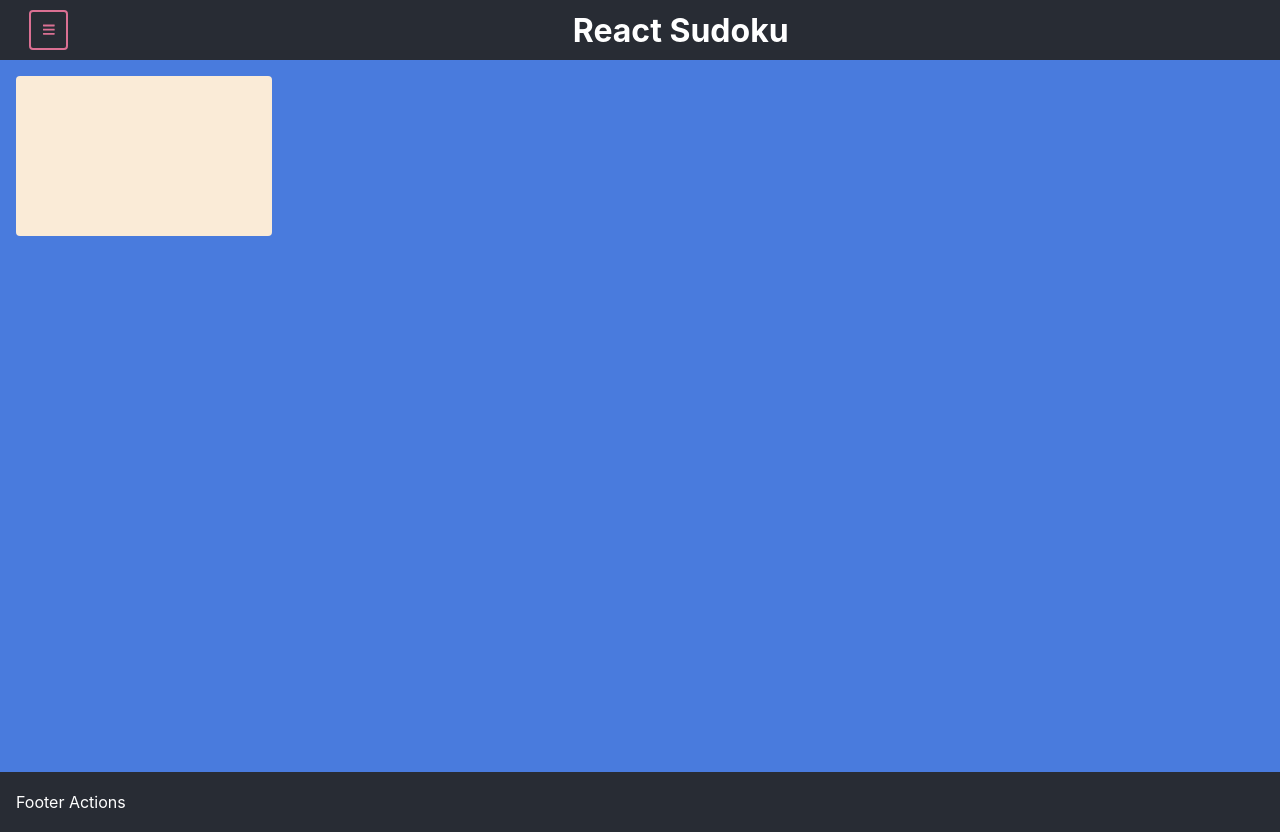
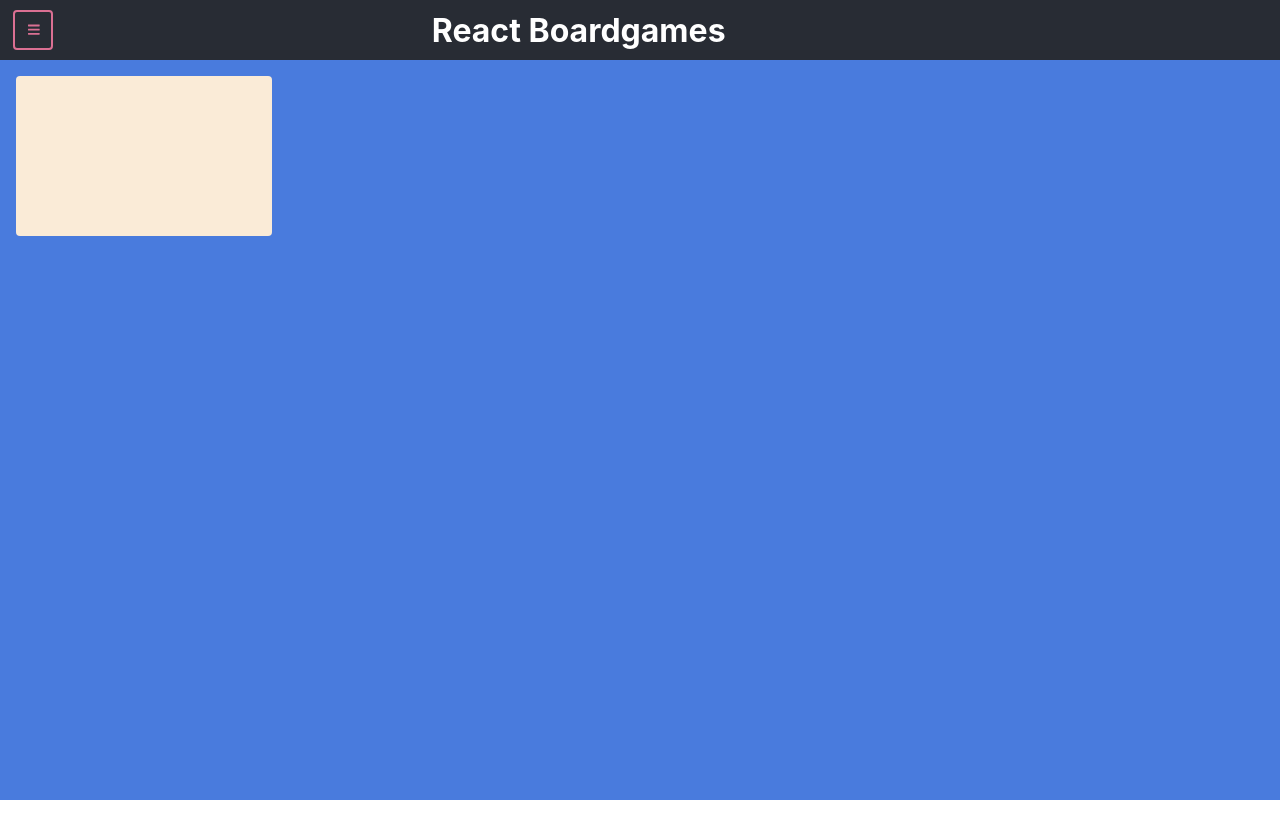
Before and after one commit to barucAlmaguer/react-sudoku, a React (Create React App) app: page / in a window 1280 px wide. After the commit the page ends 800 px from the top, so only its background shows below. Built offline with nearby package versions, Linux system fonts and the light colour scheme.

Commit message:
Fix style bugs

```diff
--- a/src/App.css
+++ b/src/App.css
@@ -1,9 +1,10 @@
 .App {
   display: grid;
-  grid-template-columns: auto 1fr;
-  grid-template-areas: "sidebar main";
+  background-color: #497bdd;
   color: white;
-  /* flex-direction: column; */
+  width: 100vw;
+  height: 100vh;
+  overflow: hidden;
 }
 
 .sidebar-options {
@@ -12,14 +13,9 @@
   width: 100%;
 }
 
-.App-main {
-  width: 100vw;
-}
-
 .App-header {
   background-color: #282c34;
   height: 60px;
-  padding-left: 1rem;
   display: flex;
   flex-direction: row;
   align-items: center;
@@ -29,24 +25,20 @@
   font-size: 32px;
   margin-top: 0px;
   margin-bottom: 0px;
-  width: 100%;
   text-align: center;
+  width: 80vw;
+}
+
+.App-main {
+  grid-template-columns: auto 1fr;
+  grid-template-areas: "sidebar content";
+  height: calc(100vh - 60px);
 }
 
 .App-content {
-  background-color: #497bdd;
   padding: 1rem;
-  height: calc(100vh - 60px - 60px);
-}
-
-.App-footer {
-  background-color: #282c34;
-  height: 60px;
-  padding-left: 1rem;
-  display: flex;
-  flex-direction: row;
-  align-items: center;
-  justify-content: flex-start;
+  height: 100%;
+  /* height: calc(100vh - 60px); */
 }
 
 .rotating-div {
--- a/src/App.jsx
+++ b/src/App.jsx
@@ -9,30 +9,26 @@ import {
 } from './components'
 
 function App() {
-  const [menuHidden, setMenuHidden] = useState(true)
+  const [displayMenu, setDisplayMenu] = useState(false)
   const opacityProps = useSpring({ opacity: 1, from: { opacity: 0 } })
   return (
     <div className="App">
-      <Sidebar hidden={menuHidden}>
+      <div className='App-header'>
+        <MenuButton onClick={() => { setDisplayMenu(!displayMenu) }} />
+        <h1>React Boardgames</h1>
+      </div>
+      <div className='App-main'>
+        <Sidebar show={displayMenu}>
           <h1>Menu</h1>
           <div className="sidebar-options">
-          <Button onClick={() => {setMenuHidden(true)}} >BACK</Button>
             <Spacer size="small" />
             <Button primary>Saved games</Button>
             <Spacer size="small" />
             <Button primary>Options</Button>
           </div>
         </Sidebar>
-      <div className="App-main">
-        <div className='App-header'>
-          <MenuButton onClick={() => { setMenuHidden(false) }} />
-          <h1>React Sudoku</h1>
-        </div>
-        <div className='App-content'>
+        <div className="App-content">
           <animated.div className='rotating-div' style={opacityProps} />
-        </div>
-        <div className='App-footer'>
-          Footer Actions
         </div>
       </div>
     </div>
--- a/src/components/Sidebar/Sidebar.jsx
+++ b/src/components/Sidebar/Sidebar.jsx
@@ -7,11 +7,16 @@ const Sidebar = styled(animated.div)`
   background-color: #282c34;
   position: absolute;
   border-right: 4px solid orange;
-  height: 100%;
+  border-bottom: 4px solid orange;
+  /* height: 100%; */
   z-index: 1;
-  transform: translateX(calc(-${ (props) => {
-    return props.hidden ? '100% + 4px' : '0%'
-  } }));
+  transition: all 0.2s ease-in-out;
+  transform: translateX(calc(-${ (props) => (props.show ? '0%' : '100%') }));
+  h1 {
+    margin: 0px;
+    text-align: center;
+    border-bottom: solid 1px orange;
+  }
 `
 
 export default (props) => {
@@ -22,6 +27,6 @@ export default (props) => {
   // const opacityProps = useSpring({ opacity: 1, from: { opacity: 0 } })
 
   return (
-    <Sidebar hidden={props.hidden}>{props.children}</Sidebar>
+    <Sidebar show={props.show}>{props.children}</Sidebar>
   )
 }
```
Lines whose indentation alone changed are shown as unchanged.
